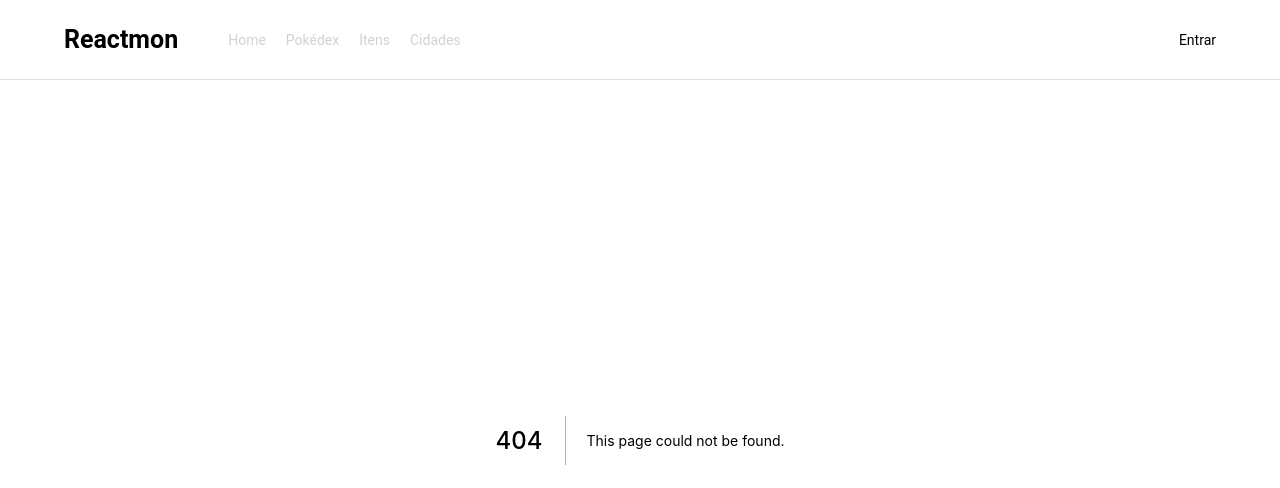
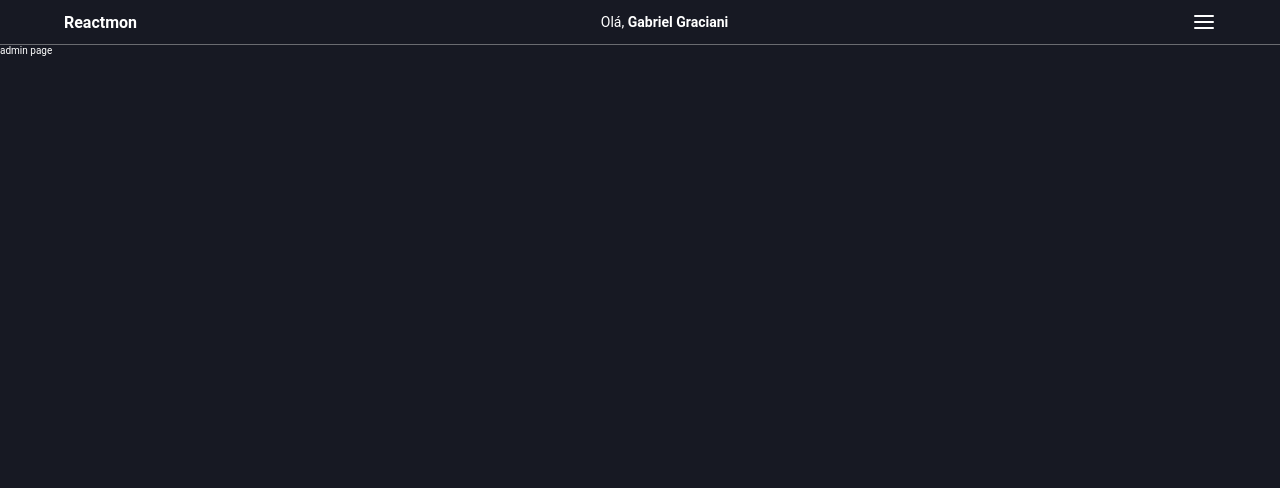
Before and after one commit to gabrielgraciani/next-reactmon, a Next.js app in the folder client/: page /admin in a window 1280 px wide. Before the commit this address had no page. Shown: the top 488 px of the page. Built offline with nearby package versions, Linux system fonts and the light colour scheme.

Commit message:
creating header admin

```diff
--- /dev/null
+++ b/client/src/components/HeaderAdmin/HeaderAdmin.styles.ts
@@ -0,0 +1,27 @@
+import styled from 'styled-components';
+import { FiMenu } from 'react-icons/fi';
+
+import { Colors } from 'styles/colors';
+
+const Container = styled.header`
+  width: 100%;
+  border-bottom: 0.1rem solid ${Colors.grayOpacity50};
+  padding: 1rem 5%;
+  display: flex;
+  align-items: center;
+  justify-content: space-between;
+`;
+const ProjectName = styled.h2`
+  font-size: 1.6rem;
+`;
+
+const UserName = styled.span`
+  font-size: 1.4rem;
+`;
+
+const BurgerIcon = styled(FiMenu)`
+  cursor: pointer;
+  font-size: 2.4rem;
+`;
+
+export { Container, ProjectName, UserName, BurgerIcon };
--- /dev/null
+++ b/client/src/components/HeaderAdmin/HeaderAdmin.tsx
@@ -0,0 +1,22 @@
+import {
+  Container,
+  ProjectName,
+  UserName,
+  BurgerIcon,
+} from './HeaderAdmin.styles';
+
+const HeaderAdmin = (): JSX.Element => {
+  return (
+    <Container>
+      <ProjectName>Reactmon</ProjectName>
+
+      <UserName>
+        Olá, <strong>Gabriel Graciani</strong>
+      </UserName>
+
+      <BurgerIcon />
+    </Container>
+  );
+};
+
+export default HeaderAdmin;
--- /dev/null
+++ b/client/src/components/HeaderAdmin/index.ts
@@ -0,0 +1 @@
+export { default as HeaderAdmin } from './HeaderAdmin';
--- a/client/src/pages/_app.tsx
+++ b/client/src/pages/_app.tsx
@@ -1,10 +1,11 @@
 import { AppProps } from 'next/app';
 import GlobalStyles from 'styles/global';
 import NProgress from 'nprogress';
-import Router from 'next/router';
+import Router, { useRouter } from 'next/router';
 import 'nprogress/nprogress.css';
 
 import { Header } from 'components/Header';
+import { HeaderAdmin } from 'components/HeaderAdmin';
 
 NProgress.configure({
   speed: 800,
@@ -16,9 +17,12 @@ Router.events.on('routeChangeComplete', () => NProgress.done());
 Router.events.on('routeChangeError', () => NProgress.done());
 
 function MyApp({ Component, pageProps }: AppProps): JSX.Element {
+  const { asPath } = useRouter();
+
+  const showDefaultHeader = !asPath.startsWith('/admin');
   return (
     <>
-      <Header />
+      {showDefaultHeader ? <Header /> : <HeaderAdmin />}
       <Component {...pageProps} />
       <GlobalStyles />
     </>
--- /dev/null
+++ b/client/src/pages/admin/index.tsx
@@ -0,0 +1,3 @@
+export default function Admin(): JSX.Element {
+  return <div>admin page</div>;
+}
```
